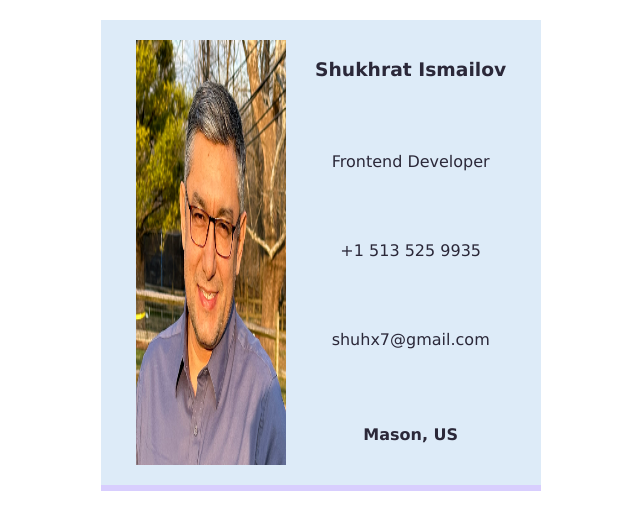
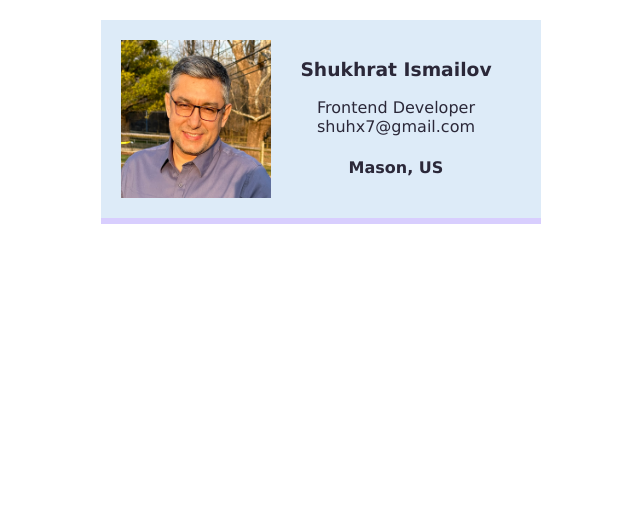
Before and after one commit to istool/business-card, a website built with Vite: page index.html in a window 1280 px wide. Shown: the whole page, without its empty margins (319-959 px from the left). Built offline with nearby package versions, Linux system fonts and the light colour scheme.

Commit message:
Update index.html

```diff
--- a/index.html
+++ b/index.html
@@ -6,10 +6,8 @@
         <div class="card">
             <img class="avatar" src="images/shukhrat_ismailov.png">
             <div >
-                <h3>Shukhrat Ismailov</h3></br></br>
-                <p>Frontend Developer</p></br></br>
-                <p>+1 513 525 9935</p></br></br>
-                <p></p>shuhx7@gmail.com</p></br></br>
+                <h3>Shukhrat Ismailov</h3>
+                <p>Frontend Developer     shuhx7@gmail.com</p>
                 <h4>Mason, US</h4>
             </div>
         </div>
```
